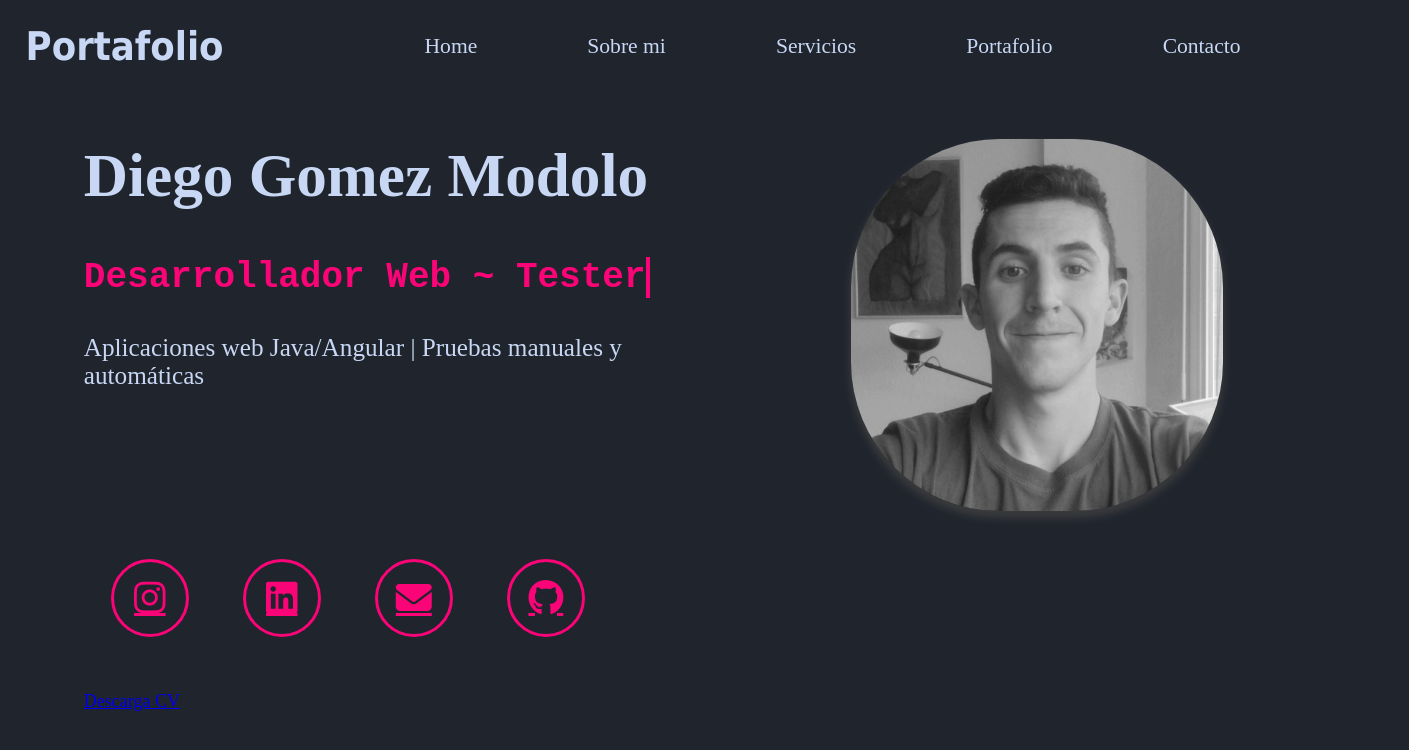
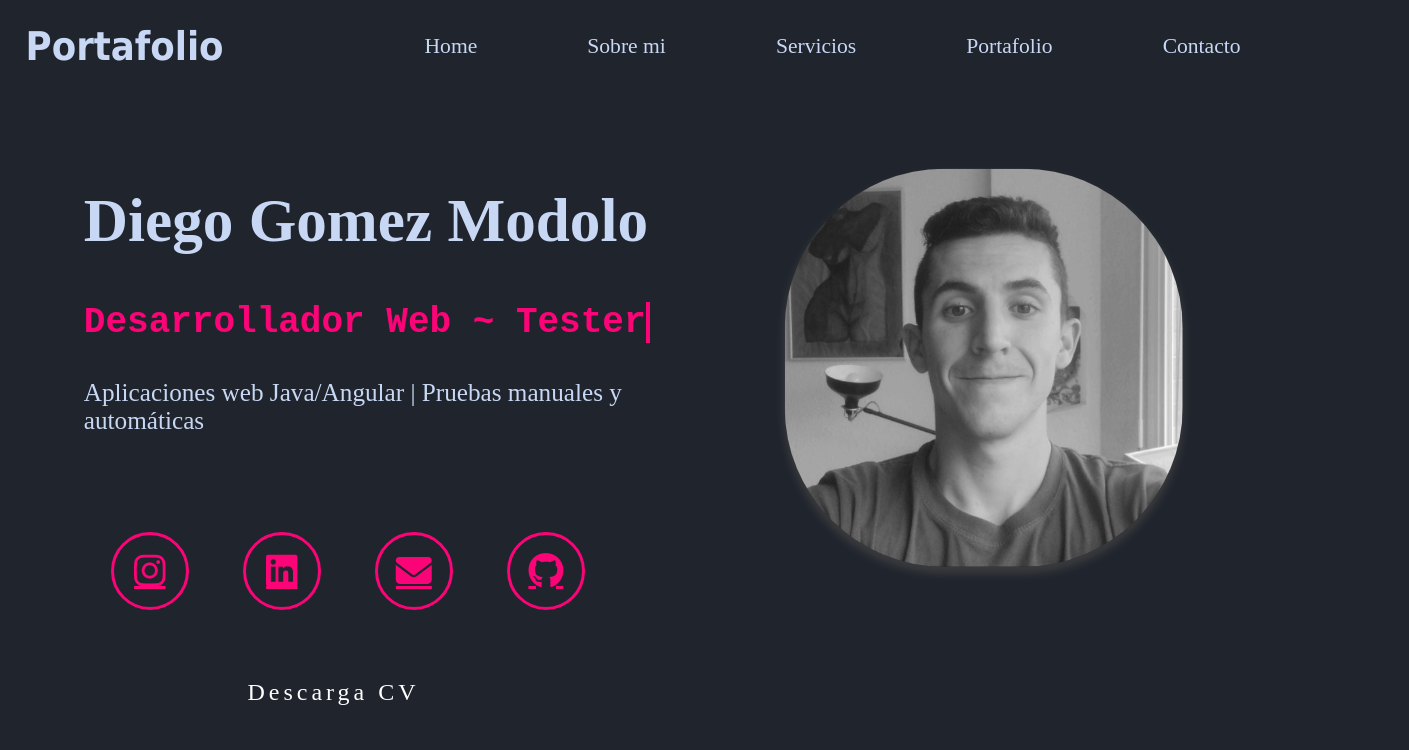
Before and after one commit to Dieote/portfolio-personal, an Angular app: page / in a window 1280 px wide. Shown: the top 750 px of the page, 1409 px wide, since content can reach past the window. Built offline with nearby package versions, Linux system fonts and the light colour scheme.

Commit message:
Estilos y organizacion links

```diff
--- a/src/app/components/home/home.component.css
+++ b/src/app/components/home/home.component.css
@@ -22,11 +22,11 @@
   font-size: 1.4rem;
 }
 img{
-  width: 70%;
+  width: 75%;
   box-shadow: 0 6px 10px 0 rgba(251, 4, 119, 0.6), 0 6px 10px 0 rgba(251, 4, 119, 0.6);
   border-radius: 40%;
-  margin-top: 50%;
-  margin-left: 70%;
+  margin-top: 60%;
+  margin-left: 60%;
   transform: translate(-50%,-50%);
   filter:grayscale(100%);
   transition: 1.5% ease-in-out;
@@ -45,7 +45,7 @@ img:hover{
   border-radius: 50%;
   font-size: 2rem;
   color: var(--main-color);
-  margin: 8rem 1.5rem 3rem;
+  margin: 4rem 1.5rem 3rem;
 }
 .social-media a:hover{
   background: var(--main-color);
@@ -53,7 +53,7 @@ img:hover{
   box-shadow: 0 0 1 var(--main-color);
 }
 /* maquina escribir */
-  span {
+  #writer {
     display: block;
     font-family: monospace;
     white-space: nowrap;
@@ -73,3 +73,72 @@ img:hover{
     @keyFrames blink {
      50% { border-color: transparent}
     }
+
+    .btn-neon{
+      position: relative;
+      display: inline-block;
+      padding: 15px 30px;
+      color: #fff;
+      letter-spacing: 4px;
+      text-decoration: none;
+      font-size: 24px;
+      overflow: hidden;
+      transition: 0.2s;
+      margin-left: 23%;
+  }
+  .btn-neon:hover{
+      background: #a945c7;
+      box-shadow: 0 0 10px #a945c7, 0 0 40px #a945c7, 0 0 80px #a945c7;
+      transition-delay: 1s;
+   }
+  .btn-neon span{
+      position: absolute;
+      display: block;
+  }
+  #span1{
+      top: 0;
+      left: -100%;
+      width: 100%;
+      height: 2px;
+      background: linear-gradient(90deg, transparent,#a945c7);
+   }
+   .btn-neon:hover #span1{
+      left: 100%;
+      transition: 1s;
+  }
+   #span3{
+      bottom: 0;
+      right: -100%;
+      width: 100%;
+      height: 2px;
+      background: linear-gradient(270deg, transparent,#a945c7);
+  }
+   .btn-neon:hover #span3{
+      right: 100%;
+      transition: 1s;
+      transition-delay: 0.5s;
+  }
+  #span2{
+      top: -100%;
+      right: 0;
+      width: 2px;
+      height: 100%;
+      background: linear-gradient(180deg,transparent,#a945c7);
+  }
+  .btn-neon:hover #span2{
+      top: 100%;
+      transition: 1s;
+      transition-delay: 0.25s;
+  }
+  #span4{
+      bottom: -100%;
+      left: 0;
+      width: 2px;
+      height: 100%;
+      background: linear-gradient(360deg,transparent,#a945c7);
+  }
+  .btn-neon:hover #span4{
+      bottom: 100%;
+      transition: 1s;
+      transition-delay: 0.75s;
+  }
--- a/src/app/components/home/home.component.html
+++ b/src/app/components/home/home.component.html
@@ -2,7 +2,7 @@
   <div class="home" id="home">
     <div class="home-content">
       <h1>Diego Gomez Modolo</h1>
-      <h3><span> Desarrollador Web ~ Tester</span></h3>
+      <h3><span id="writer"> Desarrollador Web ~ Tester</span></h3>
       <p>Aplicaciones web Java/Angular | Pruebas manuales y automáticas</p>
       <div class="social-media">
         <a href="https://www.instagram.com/gomito_gome/" target="_blank"
@@ -22,7 +22,16 @@
           <i class="fab fa-github"></i
         ></a>
       </div>
-      <a href="#" class="btn">Descarga CV</a>
+
+      <div>
+        <a href="/assets/CVDiegoGomez_.pdf" class="btn-neon" download>
+          <span id="span1"></span>
+          <span id="span2"></span>
+          <span id="span3"></span>
+          <span id="span4"></span>
+          Descarga CV
+        </a>
+      </div>
     </div>
     <div class="home-img">
       <img src="/assets/1651660309628.jpeg" alt="myImage" />
```
Also changed, not shown: 1 other file (tests, documents, lock files or other folders).
